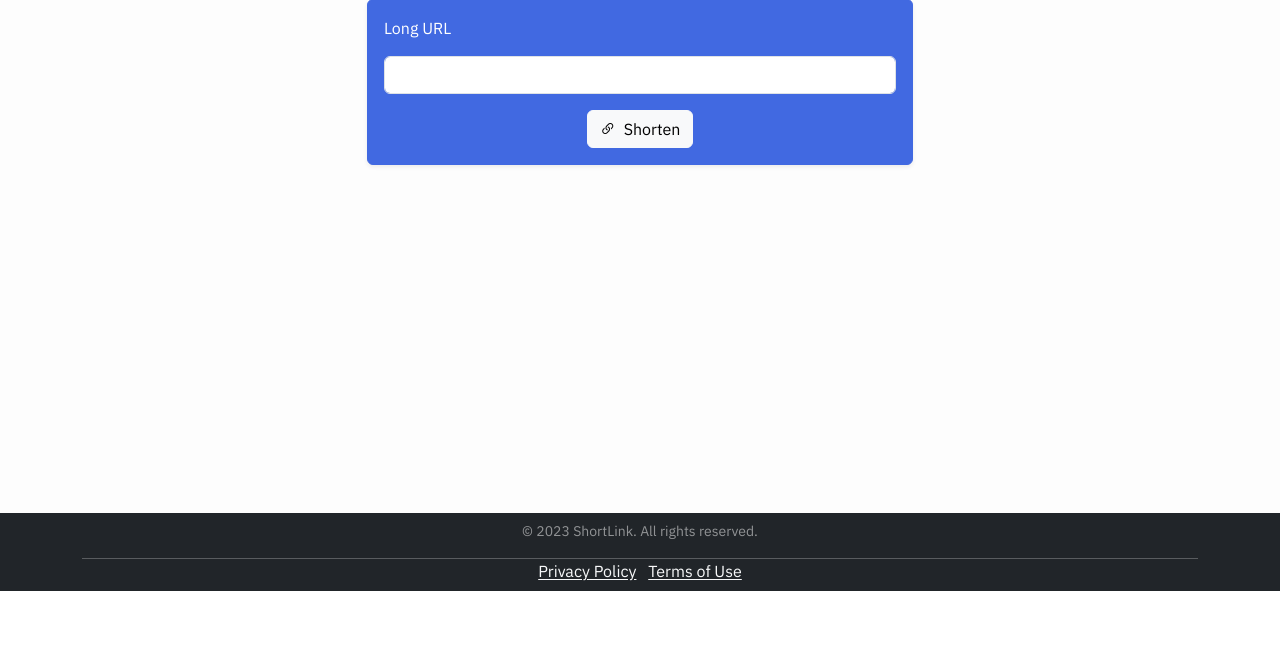
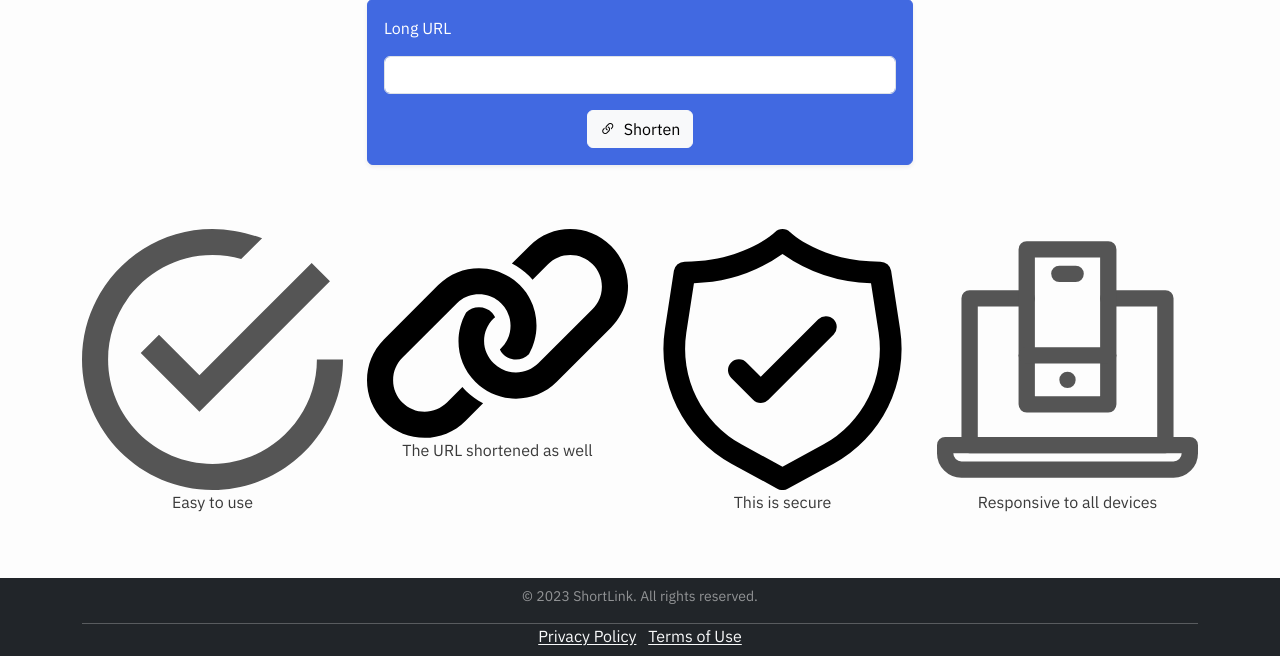
Before and after one commit to haidar038/shortlink, a Flask app: template templates/index.html in a window 1280 px wide. Shown: the part 209-865 px from the top of the page. Before the commit the page ends 800 px from the top, so only its background shows below. Run offline with Flask 3, Linux system fonts and the light colour scheme; the template is opened without the code that fills it: values that come from a table or form of the project are taken from there, others are empty.

Commit message:
Update index.html

```diff
--- a/templates/index.html
+++ b/templates/index.html
@@ -1,7 +1,7 @@
 {% extends 'base.html' %} {% block container %}
 
 <div class="container mt-5 mb-5">
-    <div class="row">
+    <div class="row mb-5 flex-wrap">
         <div class="col-md-6 mx-auto">
             <h1 class="text-center">Shorten Your URL!</h1>
             <p class="text-center mb-4">Shorten your links, lengthen your reach with ShortLink</p>
@@ -22,6 +22,76 @@
             </form>
         </div>
     </div>
+    <div class="row features text-center">
+        <div class="col">
+            <?xml version="1.0" ?>
+            <svg version="1.1" viewBox="0 0 20 20" xmlns="http://www.w3.org/2000/svg" xmlns:sketch="http://www.bohemiancoding.com/sketch/ns" xmlns:xlink="http://www.w3.org/1999/xlink">
+                <title />
+                <desc />
+                <defs />
+                <g fill="none" fill-rule="evenodd" id="Page-1" stroke="none" stroke-width="1">
+                    <g fill="#555" id="Core" transform="translate(-128.000000, -86.000000)">
+                        <g id="check-circle-outline" transform="translate(128.000000, 86.000000)">
+                            <path
+                                d="M5.9,8.1 L4.5,9.5 L9,14 L19,4 L17.6,2.6 L9,11.2 L5.9,8.1 L5.9,8.1 Z M18,10 C18,14.4 14.4,18 10,18 C5.6,18 2,14.4 2,10 C2,5.6 5.6,2 10,2 C10.8,2 11.5,2.1 12.2,2.3 L13.8,0.7 C12.6,0.3 11.3,0 10,0 C4.5,0 0,4.5 0,10 C0,15.5 4.5,20 10,20 C15.5,20 20,15.5 20,10 L18,10 L18,10 Z"
+                                id="Shape"
+                            />
+                        </g>
+                    </g>
+                </g>
+            </svg>
+            <p>Easy to use</p>
+        </div>
+        <div class="col">
+            <?xml version="1.0" ?><svg viewBox="0 0 640 512" xmlns="http://www.w3.org/2000/svg">
+                <path
+                    d="M598.6 41.41C570.1 13.8 534.8 0 498.6 0s-72.36 13.8-99.96 41.41l-43.36 43.36c15.11 8.012 29.47 17.58 41.91 30.02c3.146 3.146 5.898 6.518 8.742 9.838l37.96-37.96C458.5 72.05 477.1 64 498.6 64c20.67 0 40.1 8.047 54.71 22.66c14.61 14.61 22.66 34.04 22.66 54.71s-8.049 40.1-22.66 54.71l-133.3 133.3C405.5 343.1 386 352 365.4 352s-40.1-8.048-54.71-22.66C296 314.7 287.1 295.3 287.1 274.6s8.047-40.1 22.66-54.71L314.2 216.4C312.1 212.5 309.9 208.5 306.7 205.3C298.1 196.7 286.8 192 274.6 192c-11.93 0-23.1 4.664-31.61 12.97c-30.71 53.96-23.63 123.6 22.39 169.6C293 402.2 329.2 416 365.4 416c36.18 0 72.36-13.8 99.96-41.41L598.6 241.3c28.45-28.45 42.24-66.01 41.37-103.3C639.1 102.1 625.4 68.16 598.6 41.41zM234 387.4L196.1 425.3C181.5 439.1 162 448 141.4 448c-20.67 0-40.1-8.047-54.71-22.66c-14.61-14.61-22.66-34.04-22.66-54.71s8.049-40.1 22.66-54.71l133.3-133.3C234.5 168 253.1 160 274.6 160s40.1 8.048 54.71 22.66c14.62 14.61 22.66 34.04 22.66 54.71s-8.047 40.1-22.66 54.71L325.8 295.6c2.094 3.939 4.219 7.895 7.465 11.15C341.9 315.3 353.3 320 365.4 320c11.93 0 23.1-4.664 31.61-12.97c30.71-53.96 23.63-123.6-22.39-169.6C346.1 109.8 310.8 96 274.6 96C238.4 96 202.3 109.8 174.7 137.4L41.41 270.7c-27.6 27.6-41.41 63.78-41.41 99.96c-.0001 36.18 13.8 72.36 41.41 99.97C69.01 498.2 105.2 512 141.4 512c36.18 0 72.36-13.8 99.96-41.41l43.36-43.36c-15.11-8.012-29.47-17.58-41.91-30.02C239.6 394.1 236.9 390.7 234 387.4z"
+                />
+            </svg>
+            <p>The URL shortened as well</p>
+        </div>
+        <div class="col">
+            <?xml version="1.0" ?><svg id="Icons" viewBox="0 0 24 24" xmlns="http://www.w3.org/2000/svg">
+                <defs></defs>
+                <path
+                    class="cls-1"
+                    d="M22.814,9.216l-.826-5.368A1,1,0,0,0,21,3C15.533,3,12.731.316,12.707.293a1,1,0,0,0-1.41,0C11.269.316,8.467,3,3,3a1,1,0,0,0-.988.848L1.186,9.216A12.033,12.033,0,0,0,7.3,21.576l4.22,2.3a1,1,0,0,0,.958,0l4.22-2.3A12.033,12.033,0,0,0,22.814,9.216Zm-7.072,10.6L12,21.861,8.258,19.82a10.029,10.029,0,0,1-5.1-10.3l.7-4.541A14.717,14.717,0,0,0,12,2.3,14.717,14.717,0,0,0,20.139,4.98l.7,4.54A10.029,10.029,0,0,1,15.742,19.82Z"
+                />
+                <path class="cls-1" d="M15.293,8.293,10,13.586,8.707,12.293a1,1,0,1,0-1.414,1.414l2,2a1,1,0,0,0,1.414,0l6-6a1,1,0,0,0-1.414-1.414Z" />
+            </svg>
+            <p>This is secure</p>
+        </div>
+        <div class="col">
+            <?xml version="1.0" ?>
+            <svg style="enable-background: new 0 0 32 32" version="1.1" viewBox="0 0 32 32" xml:space="preserve" xmlns="http://www.w3.org/2000/svg" xmlns:xlink="http://www.w3.org/1999/xlink">
+                <style type="text/css">
+                    .st0 {
+                        fill: none;
+                        stroke: #555;
+                        stroke-width: 2;
+                        stroke-linecap: round;
+                        stroke-linejoin: round;
+                        stroke-miterlimit: 10;
+                    }
+                    .st1 {
+                        fill: #555;
+                    }
+                </style>
+                <g id="Layer_2" />
+                <g id="Layer_1">
+                    <g>
+                        <polyline class="st0" points="11,8.5 4,8.5 4,26.5 28,26.5 28,8.5 21,8.5   " />
+                        <path class="st0" d="M1,27.5v-1h30v1c0,1.10457-0.89543,2-2,2H3C1.89543,29.5,1,28.60457,1,27.5z" />
+                        <rect class="st0" height="19" width="10" x="11" y="2.5" />
+                        <line class="st0" x1="15" x2="17" y1="5.5" y2="5.5" />
+                        <circle class="st1" cx="16" cy="18.5" r="1" />
+                        <line class="st0" x1="21" x2="11" y1="15.5" y2="15.5" />
+                    </g>
+                </g>
+            </svg>
+            <p>Responsive to all devices</p>
+        </div>
+    </div>
 </div>
 
 {% endblock %}
```
